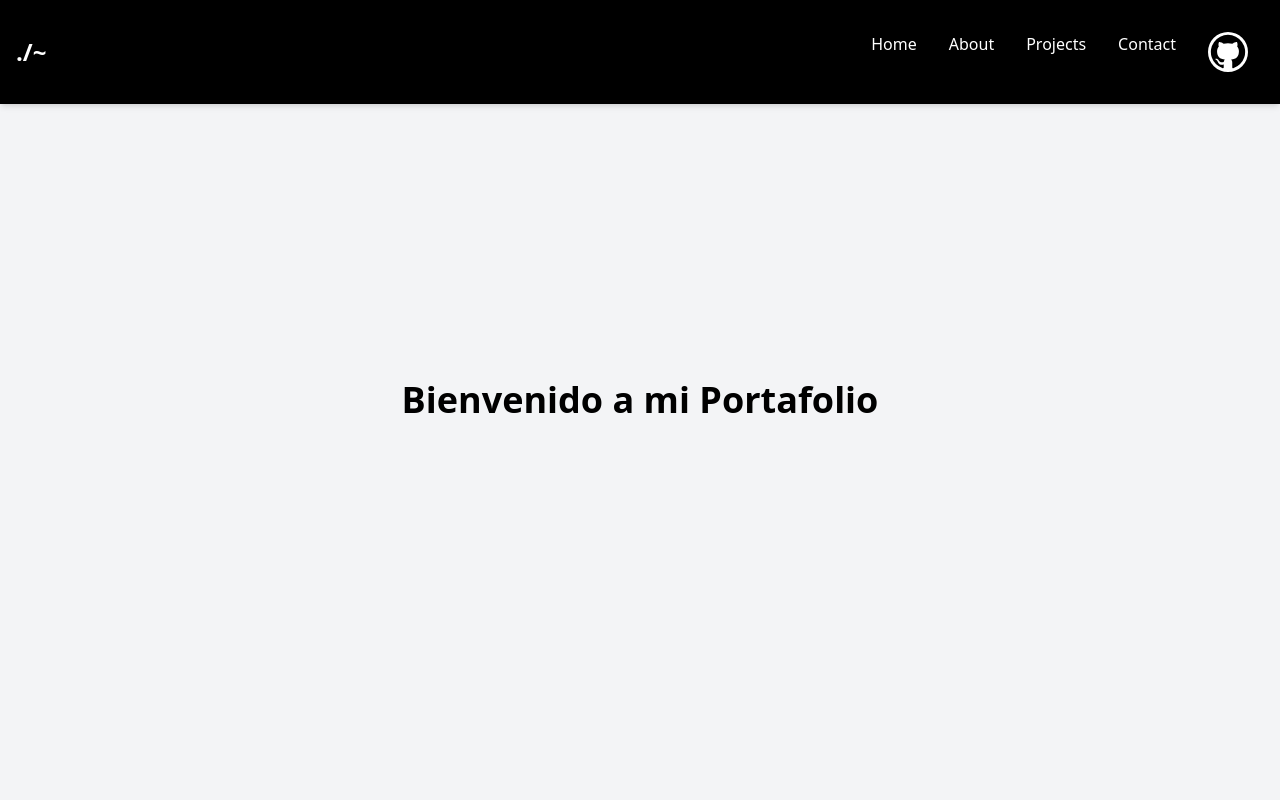
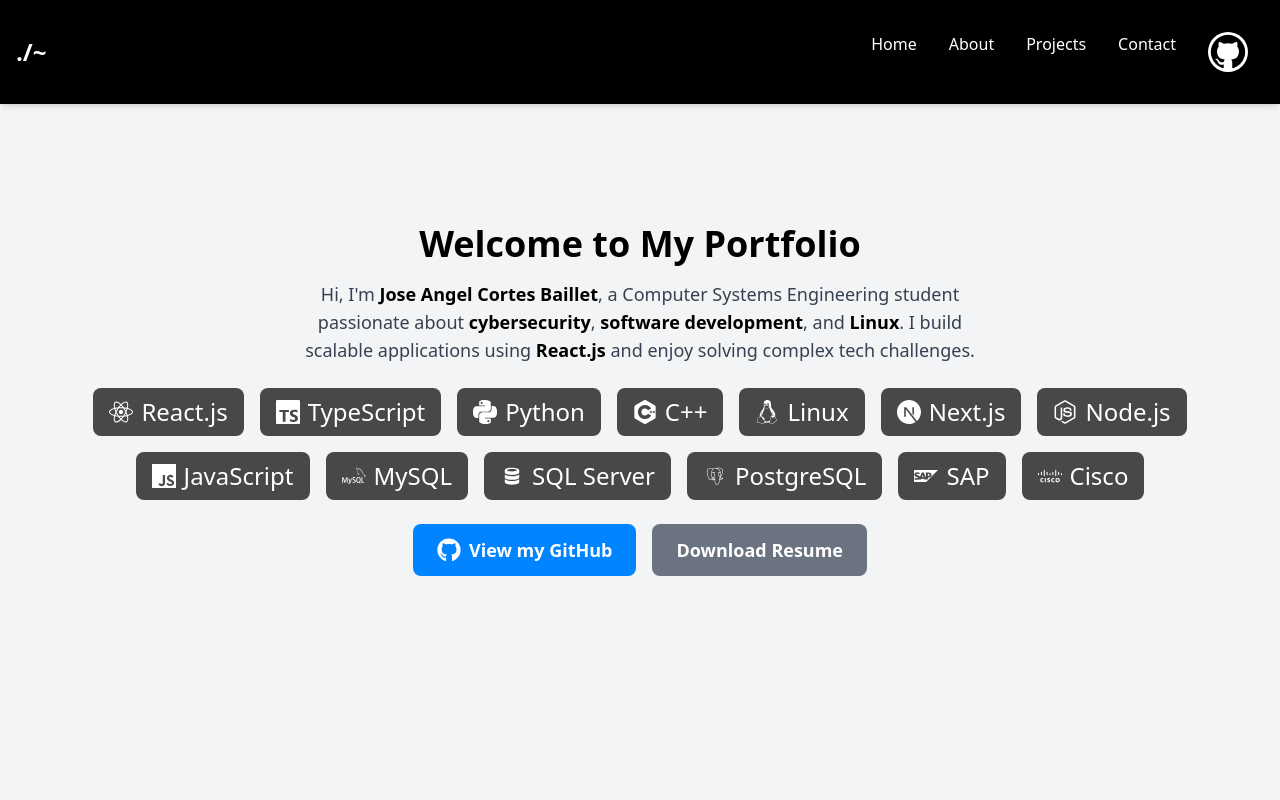
Before and after one commit to Doikson/joseangel-portfolio, a Next.js app: page / in a window 1280 px wide. Shown: the top 800 px of the page. Built offline with nearby package versions, Linux system fonts and the light colour scheme.

Commit message:
Main Page

```diff
--- a/app/layout.js
+++ b/app/layout.js
@@ -1,15 +1,12 @@
 import "./globals.css";
-import Home from "./page";
 import Navbar from "@/components/Navbar";
 
 export default function RootLayout({ children }) {
   return (
     <html lang="en">
       <body>
-        {/* Contenedor principal para toda la aplicación */}
         <Navbar />
-        {children}
-        <Home />
+        {children} {/* Aquí se renderizan las diferentes páginas */}
       </body>
     </html>
   );
--- a/app/page.js
+++ /dev/null
@@ -1,8 +0,0 @@
-export default function Home() {
-  return (
-    <div className="flex min-h-screen items-center justify-center bg-gray-100 p-8">
-      {/* Título principal del portafolio */}
-      <h1 className="text-4xl font-bold text-black ">Bienvenido a mi Portafolio</h1>
-    </div>
-  );
-}
--- /dev/null
+++ b/app/page.jsx
@@ -0,0 +1,76 @@
+import { FaReact, FaNodeJs, FaLinux, FaGithub } from "react-icons/fa";
+import { SiTypescript, SiPython, SiCplusplus, SiNextdotjs, SiJavascript, SiMysql, SiSap, SiCisco } from "react-icons/si";
+import { DiDatabase, DiPostgresql } from "react-icons/di";
+
+export default function Home() {
+  return (
+    <div className="flex flex-col items-center justify-center min-h-screen bg-gray-100 p-8">
+      <h1 className="text-4xl font-bold text-black mb-4">Welcome to My Portfolio</h1>
+
+      <p className="text-lg text-gray-700 text-center max-w-2xl">
+        Hi, I'm <span className="font-semibold text-black">Jose Angel Cortes Baillet</span>, a Computer Systems Engineering student passionate about <span className="font-semibold text-black">cybersecurity</span>, <span className="font-semibold text-black">software development</span>, and <span className="font-semibold text-black">Linux</span>. I build scalable applications using <span className="font-semibold text-black">React.js</span> and enjoy solving complex tech challenges.
+      </p>
+      <div className="flex flex-wrap justify-center gap-4 mt-6">
+  <span className="flex items-center gap-2 px-4 py-2 bg-black bg-opacity-70 text-white rounded-lg text-2xl">
+    <FaReact /> React.js
+  </span>
+  <span className="flex items-center gap-2 px-4 py-2 bg-black bg-opacity-70 text-white rounded-lg text-2xl">
+    <SiTypescript /> TypeScript
+  </span>
+  <span className="flex items-center gap-2 px-4 py-2 bg-black bg-opacity-70 text-white rounded-lg text-2xl">
+    <SiPython /> Python
+  </span>
+  <span className="flex items-center gap-2 px-4 py-2 bg-black bg-opacity-70 text-white rounded-lg text-2xl">
+    <SiCplusplus /> C++
+  </span>
+  <span className="flex items-center gap-2 px-4 py-2 bg-black bg-opacity-70 text-white rounded-lg text-2xl">
+    <FaLinux /> Linux
+  </span>
+  <span className="flex items-center gap-2 px-4 py-2 bg-black bg-opacity-70 text-white rounded-lg text-2xl">
+    <SiNextdotjs /> Next.js
+  </span>
+  <span className="flex items-center gap-2 px-4 py-2 bg-black bg-opacity-70 text-white rounded-lg text-2xl">
+    <FaNodeJs /> Node.js
+  </span>
+  <span className="flex items-center gap-2 px-4 py-2 bg-black bg-opacity-70 text-white rounded-lg text-2xl">
+    <SiJavascript /> JavaScript
+  </span>
+  <span className="flex items-center gap-2 px-4 py-2 bg-black bg-opacity-70 text-white rounded-lg text-2xl">
+    <SiMysql /> MySQL
+  </span>
+  <span className="flex items-center gap-2 px-4 py-2 bg-black bg-opacity-70 text-white rounded-lg text-2xl">
+    <DiDatabase /> SQL Server
+  </span>
+  <span className="flex items-center gap-2 px-4 py-2 bg-black bg-opacity-70 text-white rounded-lg text-2xl">
+    <DiPostgresql /> PostgreSQL
+  </span>
+  <span className="flex items-center gap-2 px-4 py-2 bg-black bg-opacity-70 text-white rounded-lg text-2xl">
+    <SiSap /> SAP
+  </span>
+  <span className="flex items-center gap-2 px-4 py-2 bg-black bg-opacity-70 text-white rounded-lg text-2xl">
+    <SiCisco /> Cisco
+  </span>
+</div>
+
+
+      <div className="flex gap-4 mt-6">
+        <a
+          href="https://github.com/Doikson"
+          target="_blank"
+          rel="noopener noreferrer"
+          className="px-6 py-3 bg-[#0084ff] text-white rounded-lg text-lg font-semibold hover:scale-105 transition flex items-center gap-2"
+        >
+          <FaGithub className="text-2xl" /> View my GitHub
+        </a>
+
+        <a
+          href="/Resume_JoseAngel.pdf"
+          download
+          className="px-6 py-3 bg-gray-500 text-white rounded-lg text-lg font-semibold hover:scale-105 transition flex items-center gap-2"
+        >
+          Download Resume
+        </a>
+      </div>
+    </div>
+  );
+}
--- /dev/null
+++ b/components/About.jsx
@@ -0,0 +1,32 @@
+export default function About() {
+    return (
+      <div className="flex flex-col items-center justify-center min-h-screen bg-gray-100 p-8">
+        <h1 className="text-4xl font-bold text-black mb-4">About Me</h1>
+
+        <p className="text-lg text-gray-700 text-center max-w-2xl">
+          I'm <span className="font-semibold text-black">Jose Angel Cortes Baillet</span>, a
+          Computer Systems Engineering student at UNITEC Atizapán. I'm passionate about
+          <span className="font-semibold text-black"> cybersecurity</span>, development with
+          <span className="font-semibold text-black"> React.js</span>, and Linux system administration.
+        </p>
+
+        <div className="flex flex-wrap justify-center gap-4 mt-6">
+          <span className="px-4 py-2 bg-black text-white rounded-lg">React.js</span>
+          <span className="px-4 py-2 bg-black text-white rounded-lg">TypeScript</span>
+          <span className="px-4 py-2 bg-black text-white rounded-lg">Python</span>
+          <span className="px-4 py-2 bg-black text-white rounded-lg">C++</span>
+          <span className="px-4 py-2 bg-black text-white rounded-lg">Cybersecurity</span>
+          <span className="px-4 py-2 bg-black text-white rounded-lg">Linux</span>
+        </div>
+
+        <a
+          href="https://github.com/Doikson"
+          target="_blank"
+          rel="noopener noreferrer"
+          className="mt-6 px-6 py-3 bg-[#0084ff] text-white rounded-lg text-lg font-semibold hover:scale-105 transition"
+        >
+          View my GitHub
+        </a>
+      </div>
+    );
+  }
--- a/components/Navbar.jsx
+++ b/components/Navbar.jsx
@@ -3,6 +3,7 @@
 import React, { useState } from "react";
 import { VscGithub } from "react-icons/vsc";
 import { IoMenu, IoClose } from "react-icons/io5";
+import Link from "next/link"; // Importar Link
 
 const Navbar = () => {
   const [nav, setNav] = useState(false);
@@ -14,16 +15,21 @@ const Navbar = () => {
   return (
     <div className="fixed top-0 left-0 w-full bg-black z-50 shadow-md">
       <div className="flex justify-between items-center p-4">
-        {/* Logo de texto */}
         <h1 className="text-2xl font-bold text-white hover:text-[#0084ff]">./~</h1>
 
-        {/* Menú de navegación (solo visible en pantallas grandes) */}
         <ul className="hidden md:flex">
-          <li className="p-4 text-white hover:text-[#0084ff]">Home</li>
-          <li className="p-4 text-white hover:text-[#0084ff]">About</li>
-          <li className="p-4 text-white hover:text-[#0084ff]">Projects</li>
-          <li className="p-4 text-white hover:text-[#0084ff]">Contact</li>
-          {/* Icono de GitHub con enlace */}
+          <li className="p-4 text-white hover:text-[#0084ff]">
+            <Link href="/">Home</Link>
+          </li>
+          <li className="p-4 text-white hover:text-[#0084ff]">
+            <Link href="/about">About</Link>
+          </li>
+          <li className="p-4 text-white hover:text-[#0084ff]">
+            <Link href="/projects">Projects</Link>
+          </li>
+          <li className="p-4 text-white hover:text-[#0084ff]">
+            <Link href="/contact">Contact</Link>
+          </li>
           <li className="p-4">
             <a
               href="https://github.com/Doikson/joseangel-portfolio"
@@ -36,19 +42,25 @@ const Navbar = () => {
           </li>
         </ul>
 
-        {/* Botón para abrir el menú en móviles */}
         <div onClick={handleNav} className="block md:hidden cursor-pointer text-white">
           {nav ? <IoClose size={30} /> : <IoMenu size={30} />}
         </div>
 
-        {/* Menú lateral (visible solo cuando nav es true) */}
         <div className={nav ? "fixed left-0 top-0 w-[60%] h-full border-r border-r-gray-900 bg-black transition-all duration-300 z-50" : "fixed left-[-100%] transition-all duration-300"}>
           <h1 className="fixed left-5 text-3xl font-bold text-white">./~</h1>
           <ul className="uppercase p-10">
-            <li className="p-4 text-white hover:text-[#0084ff] border-b" onClick={handleNav}>Home</li>
-            <li className="p-4 text-white hover:text-[#0084ff] border-b" onClick={handleNav}>About</li>
-            <li className="p-4 text-white hover:text-[#0084ff] border-b" onClick={handleNav}>Projects</li>
-            <li className="p-4 text-white hover:text-[#0084ff] border-b" onClick={handleNav}>Contact</li>
+            <li className="p-4 text-white hover:text-[#0084ff] border-b" onClick={handleNav}>
+              <Link href="/">Home</Link>
+            </li>
+            <li className="p-4 text-white hover:text-[#0084ff] border-b" onClick={handleNav}>
+              <Link href="/about">About</Link>
+            </li>
+            <li className="p-4 text-white hover:text-[#0084ff] border-b" onClick={handleNav}>
+              <Link href="/projects">Projects</Link>
+            </li>
+            <li className="p-4 text-white hover:text-[#0084ff] border-b" onClick={handleNav}>
+              <Link href="/contact">Contact</Link>
+            </li>
             <li className="p-4">
               <a
                 href="https://github.com/Doikson/joseangel-portfolio"
--- a/package.json
+++ b/package.json
@@ -9,7 +9,7 @@
     "lint": "next lint"
   },
   "dependencies": {
-    "next": "15.1.7",
+    "next": "^15.1.7",
     "react": "^19.0.0",
     "react-dom": "^19.0.0",
     "react-icons": "^5.5.0"
```
Also changed, not shown: components/Plantilla.jsx (+5 -3 lines), 2 other files (tests, documents, lock files or other folders).
